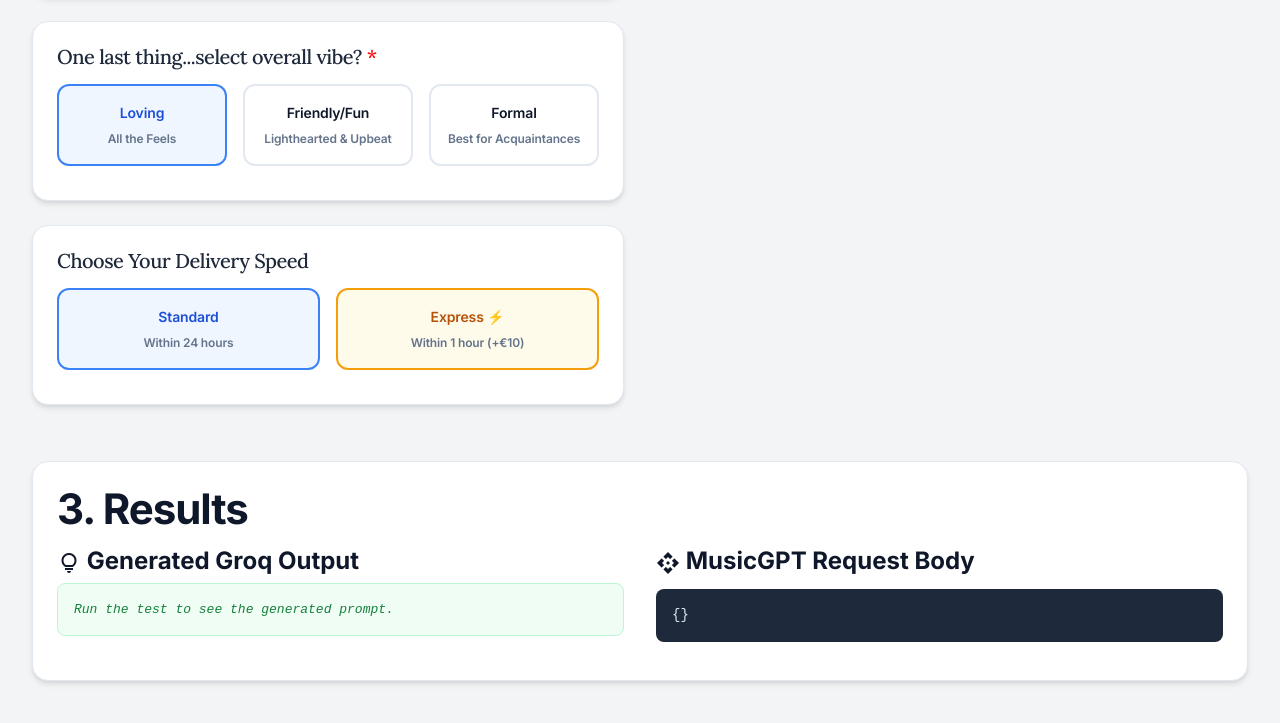
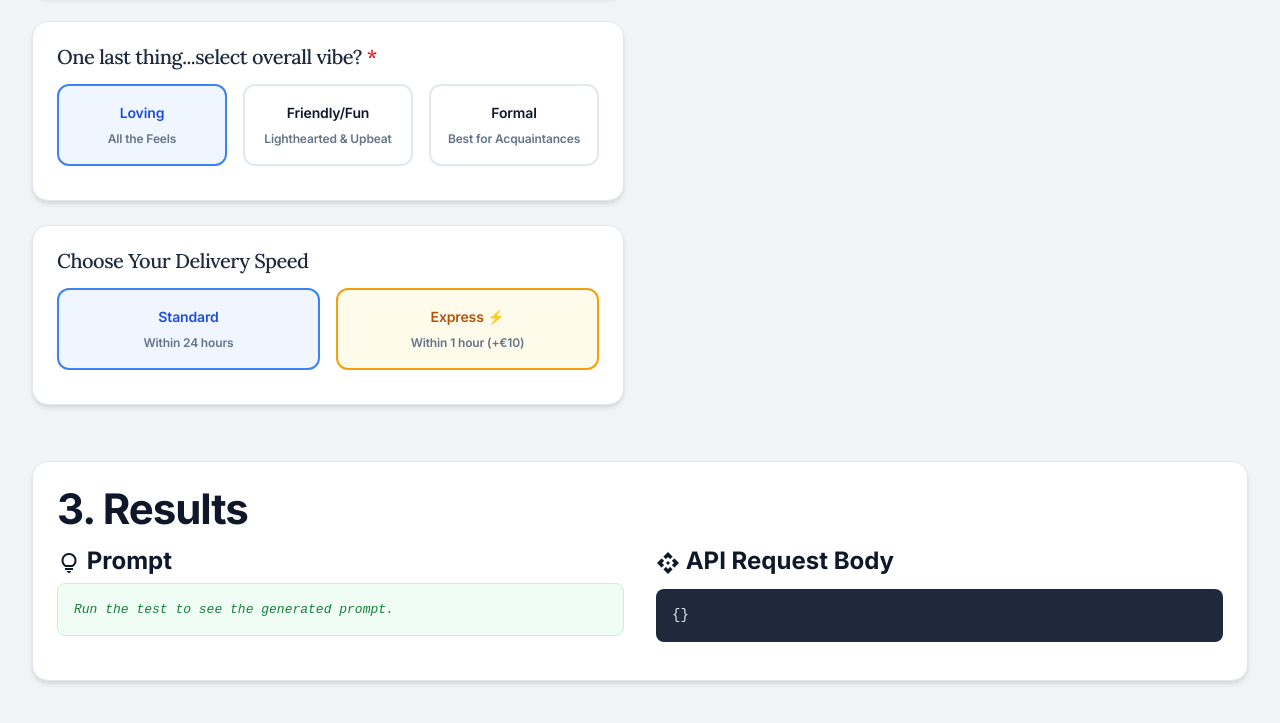
Before and after one commit to haloweavedev/huggnote, a website: page test-prompt.html in a window 1280 px wide. Shown: the part 1815-2538 px from the top of the page. Drawn offline with nearby package versions, Linux system fonts and the light colour scheme.

Commit message:
test prompt -v7

```diff
--- a/test-prompt.html
+++ b/test-prompt.html
@@ -329,12 +329,12 @@ Output ONLY valid JSON. No markdown formatting.</textarea>
 
         <div style="display: grid; grid-template-columns: 1fr 1fr; gap: 2rem;">
             <div>
-                <h3><span class="material-symbols-outlined" style="vertical-align: bottom;">lightbulb</span> Generated Groq Output</h3>
+                <h3><span class="material-symbols-outlined" style="vertical-align: bottom;">lightbulb</span> Prompt</h3>
                 <div id="result-prompt" style="padding: 1rem; background: #f0fdf4; border: 1px solid #bbf7d0; color: #15803d; border-radius: 8px; white-space: pre-wrap; font-family: monospace; font-size: 13px;"><em>Run the test to see the generated prompt.</em></div>
             </div>
 
             <div>
-                <h3><span class="material-symbols-outlined" style="vertical-align: bottom;">api</span> MusicGPT Request Body</h3>
+                <h3><span class="material-symbols-outlined" style="vertical-align: bottom;">api</span> API Request Body</h3>
                 <pre id="result-json">{}</pre>
             </div>
         </div>
```
